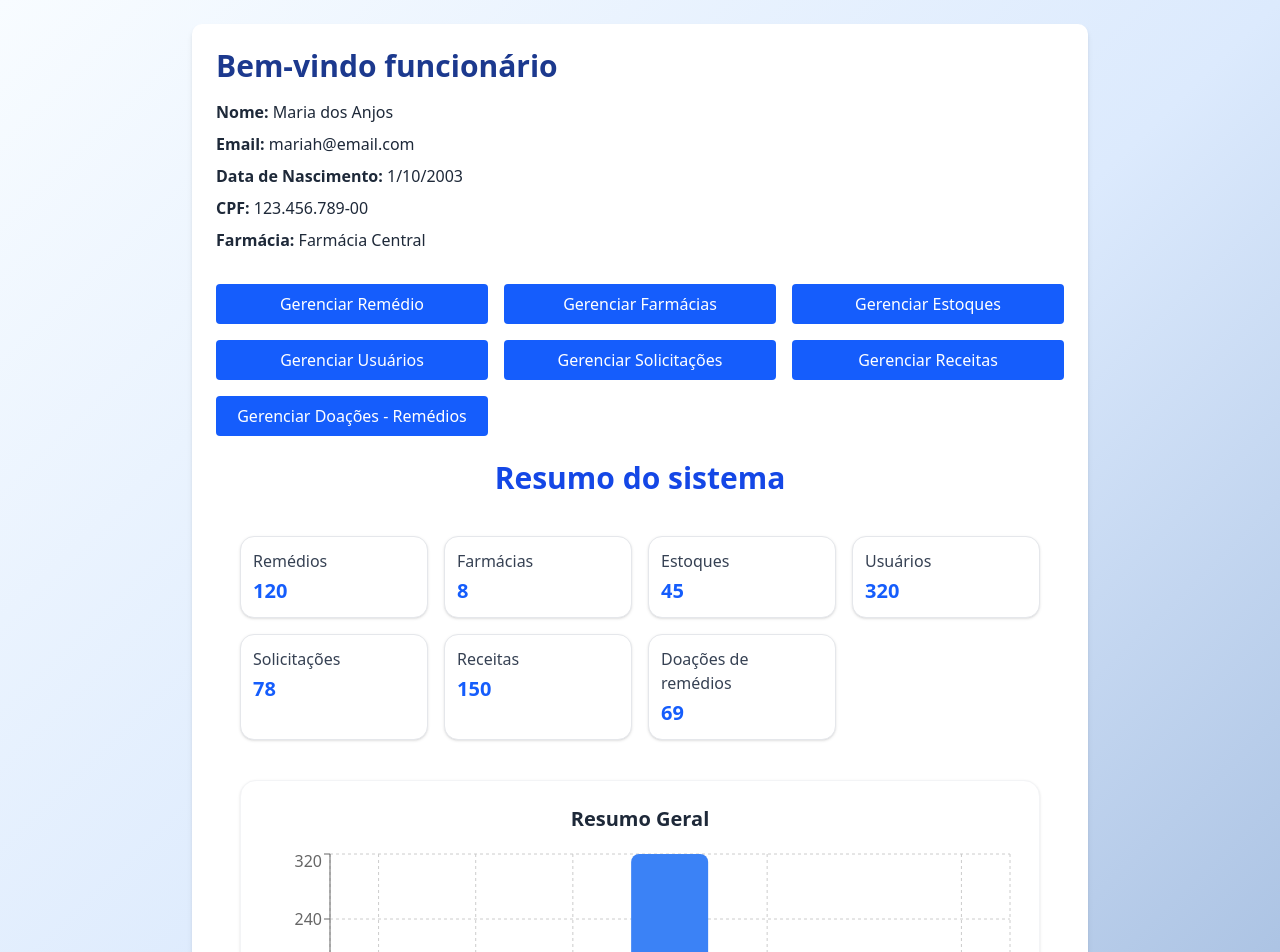
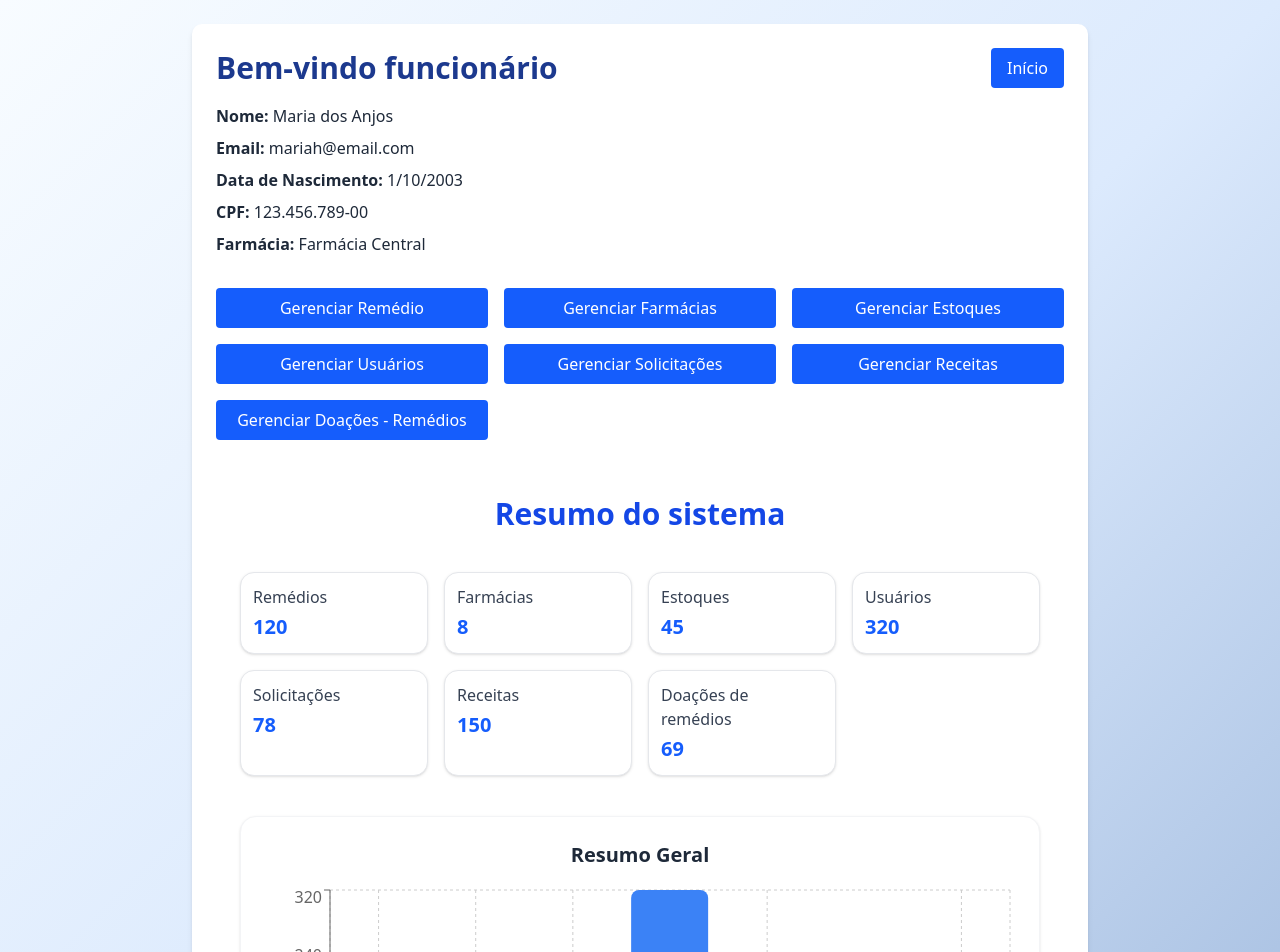
Before and after one commit to livialyrio/Frontend_WEBP2, a Next.js app: page /funcionario in a window 1280 px wide. Shown: the top 952 px of the page. Built offline with nearby package versions, Linux system fonts and the light colour scheme.

Commit message:
dei merge com a livia e coloque o botao de inicio de bonitinho

```diff
--- a/src/app/funcionario/page.tsx
+++ b/src/app/funcionario/page.tsx
@@ -50,7 +50,17 @@ export default function Funcionario() {
   return (
     <main className="min-h-screen bg-gradient-to-br from-[#f8fcff] via-[#dceafd] to-[#9eb8dc] p-6">
       <div className="max-w-4xl mx-auto bg-white p-6 rounded-lg shadow-md">
-        <h1 className="text-3xl font-bold mb-4 text-blue-900">Bem-vindo funcionário</h1>
+
+        <div className="flex justify-between items-center mb-4">
+          <h1 className="text-3xl font-bold text-blue-900">Bem-vindo funcionário</h1>
+          <button
+            onClick={() => router.push('/')}
+            className="cursor-pointer bg-blue-600 text-white py-2 px-4 rounded hover:bg-blue-700 transition"
+          >
+            Início
+          </button>
+        </div>
+
         <div className="space-y-2 text-gray-800">
           <p><strong>Nome:</strong> {funcionario.nome}</p>
           <p><strong>Email:</strong> {funcionario.email}</p>
@@ -59,8 +69,8 @@ export default function Funcionario() {
           <p><strong>Farmácia:</strong> {funcionario.farmacia}</p>
         </div>
 
-        <div className=" mt-8 grid grid-cols-1 sm:grid-cols-2 lg:grid-cols-3 gap-4">
-           <button
+        <div className="mt-8 grid grid-cols-1 sm:grid-cols-2 lg:grid-cols-3 gap-4">
+          <button
             onClick={() => router.push('/funcionario/GerenciarRemedio')}
             className="cursor-pointer bg-blue-600 text-white py-2 px-4 rounded hover:bg-blue-700 transition"
           >
@@ -103,10 +113,11 @@ export default function Funcionario() {
             Gerenciar Doações - Remédios
           </button>
         </div>
+
         {/* Dashboard do Funcionário */}
-              <section>
-                  <FuncionarioDashboard />
-              </section>
+        <section className="mt-8">
+          <FuncionarioDashboard />
+        </section>
       </div>
     </main>
   );
```
